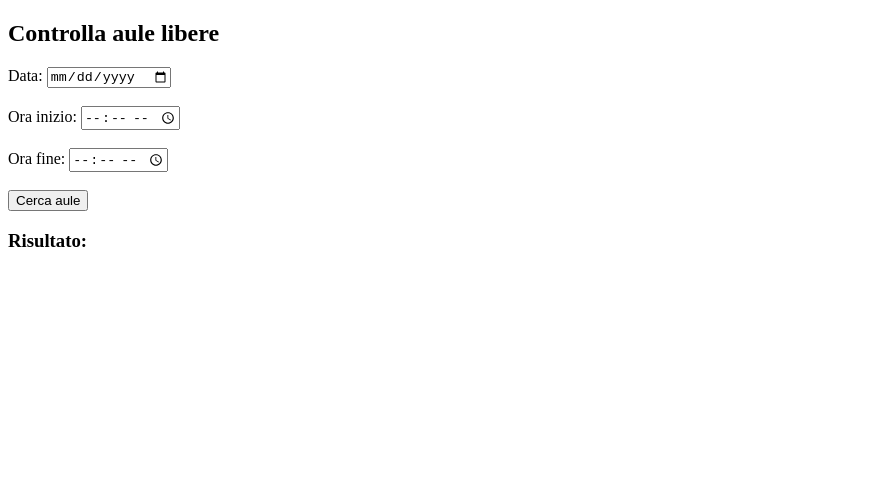
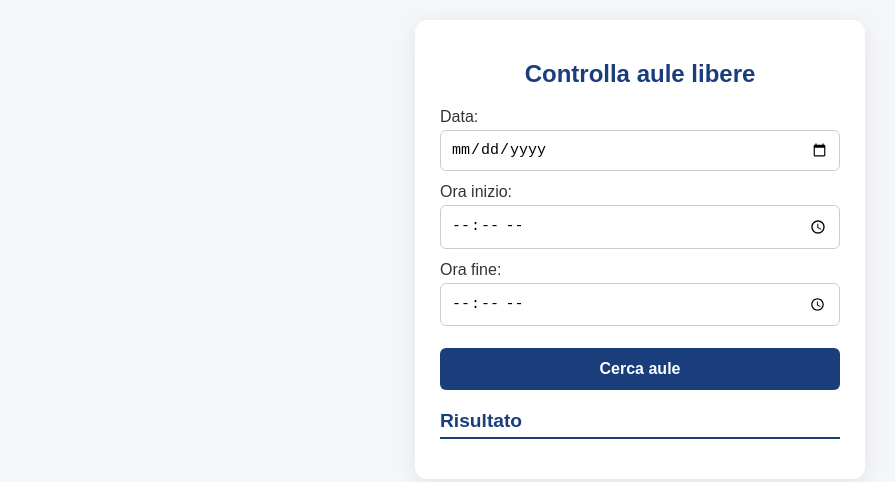
Before and after one commit to superpadelacron1-droid/freerooms, a website: page index.html in a window 1280 px wide. Shown: the whole page, without its empty margins (0-895 px from the left). Drawn offline with Linux system fonts and the light colour scheme.

Commit message:
Update index.html

```diff
--- a/index.html
+++ b/index.html
@@ -4,17 +4,145 @@
   <meta charset="UTF-8">
   <meta name="viewport" content="width=device-width, initial-scale=1.0">
   <title>Aule libere</title>
+  <style>
+    body {
+      font-family: "Poppins", sans-serif;
+      background: #f4f6f9;
+      margin: 0;
+      padding: 20px;
+      display: flex;
+      justify-content: center;
+      align-items: flex-start;
+      min-height: 100vh;
+    }
+
+    .container {
+      background: white;
+      padding: 20px 25px;
+      border-radius: 12px;
+      box-shadow: 0 4px 20px rgba(0, 0, 0, 0.08);
+      max-width: 400px;
+      width: 100%;
+    }
+
+    h2 {
+      text-align: center;
+      color: #1a3d7c;
+      margin-bottom: 20px;
+      font-size: 1.5rem;
+    }
+
+    label {
+      display: block;
+      margin-bottom: 12px;
+      color: #333;
+      font-weight: 500;
+    }
+
+    input[type="date"],
+    input[type="time"] {
+      width: 100%;
+      padding: 10px;
+      font-size: 15px;
+      border: 1px solid #ccc;
+      border-radius: 6px;
+      margin-top: 4px;
+      box-sizing: border-box;
+    }
+
+    button {
+      width: 100%;
+      padding: 12px;
+      margin-top: 10px;
+      background: #1a3d7c;
+      color: white;
+      font-size: 16px;
+      font-weight: 600;
+      border: none;
+      border-radius: 6px;
+      cursor: pointer;
+      transition: background 0.2s, transform 0.1s;
+    }
+
+    button:hover {
+      background: #254fa6;
+    }
+
+    button:active {
+      transform: scale(0.98);
+    }
+
+    h3 {
+      margin-top: 20px;
+      color: #1a3d7c;
+      font-size: 1.2rem;
+      border-bottom: 2px solid #1a3d7c;
+      padding-bottom: 5px;
+    }
+
+    ul {
+      list-style: none;
+      padding: 0;
+      margin-top: 10px;
+    }
+
+    li {
+      background: #eef2f7;
+      padding: 10px 12px;
+      border-radius: 6px;
+      margin-bottom: 8px;
+      font-size: 15px;
+      color: #1a3d7c;
+      display: flex;
+      align-items: center;
+      justify-content: space-between;
+    }
+
+    li:nth-child(odd) {
+      background: #e2e8f0;
+    }
+
+    li.error {
+      color: red;
+      background: #ffeaea;
+      border-left: 4px solid red;
+    }
+
+    @media (max-width: 480px) {
+      .container {
+        padding: 15px;
+      }
+
+      h2 {
+        font-size: 1.3rem;
+      }
+    }
+  </style>
 </head>
 <body>
-  <h2>Controlla aule libere</h2>
+  <div class="container">
+    <h2>Controlla aule libere</h2>
 
-  <label>Data: <input type="date" id="data"></label><br><br>
-  <label>Ora inizio: <input type="time" id="from"></label><br><br>
-  <label>Ora fine: <input type="time" id="to"></label><br><br>
-  <button onclick="cerca()">Cerca aule</button>
+    <label>
+      Data:
+      <input type="date" id="data">
+    </label>
 
-  <h3>Risultato:</h3>
-  <ul id="aule"></ul>
+    <label>
+      Ora inizio:
+      <input type="time" id="from">
+    </label>
+
+    <label>
+      Ora fine:
+      <input type="time" id="to">
+    </label>
+
+    <button onclick="cerca()">Cerca aule</button>
+
+    <h3>Risultato</h3>
+    <ul id="aule"></ul>
+  </div>
 
   <script>
     async function cerca() {
@@ -34,11 +162,11 @@
         ul.innerHTML = "";
 
         if (json.error) {
-          ul.innerHTML = `<li style="color:red">Errore: ${json.error}</li>`;
+          ul.innerHTML = `<li class="error">Errore: ${json.error}</li>`;
           return;
         }
 
-        if (!json.libere.length) {
+        if (!json.libere || !json.libere.length) {
           ul.innerHTML = "<li>Nessuna aula libera trovata</li>";
           return;
         }
```
